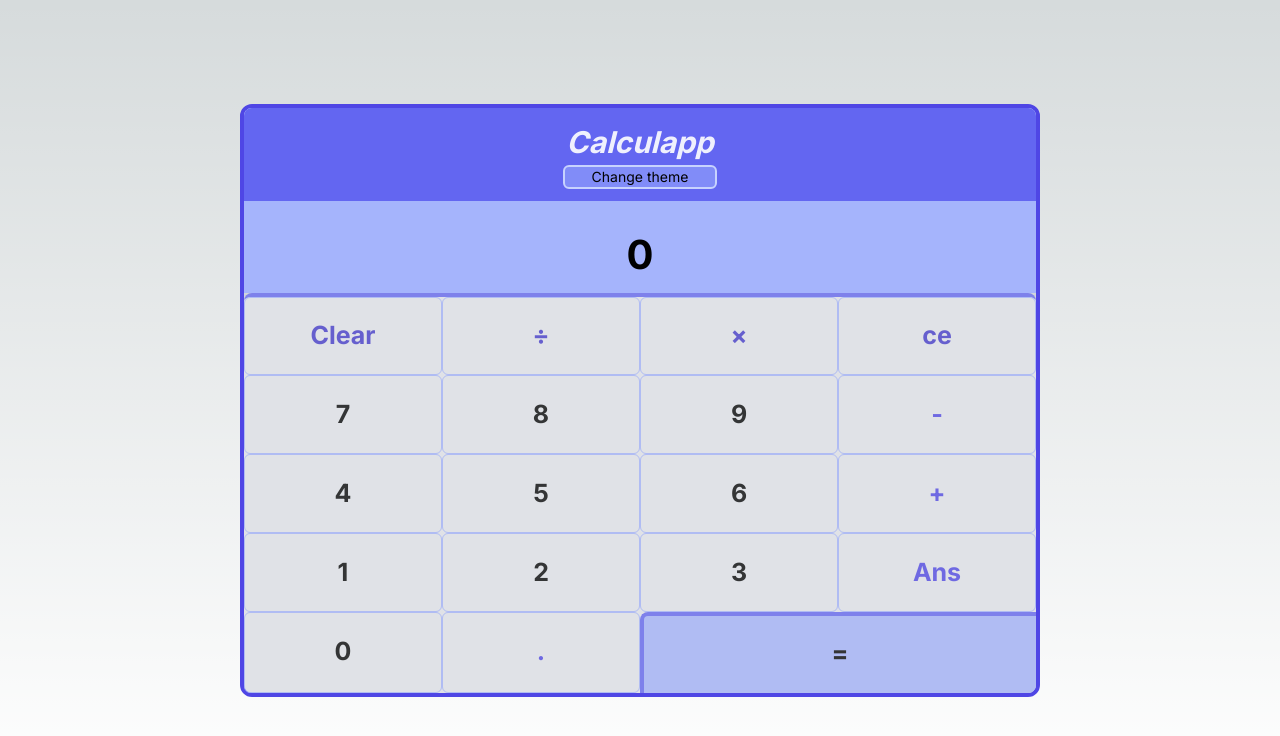
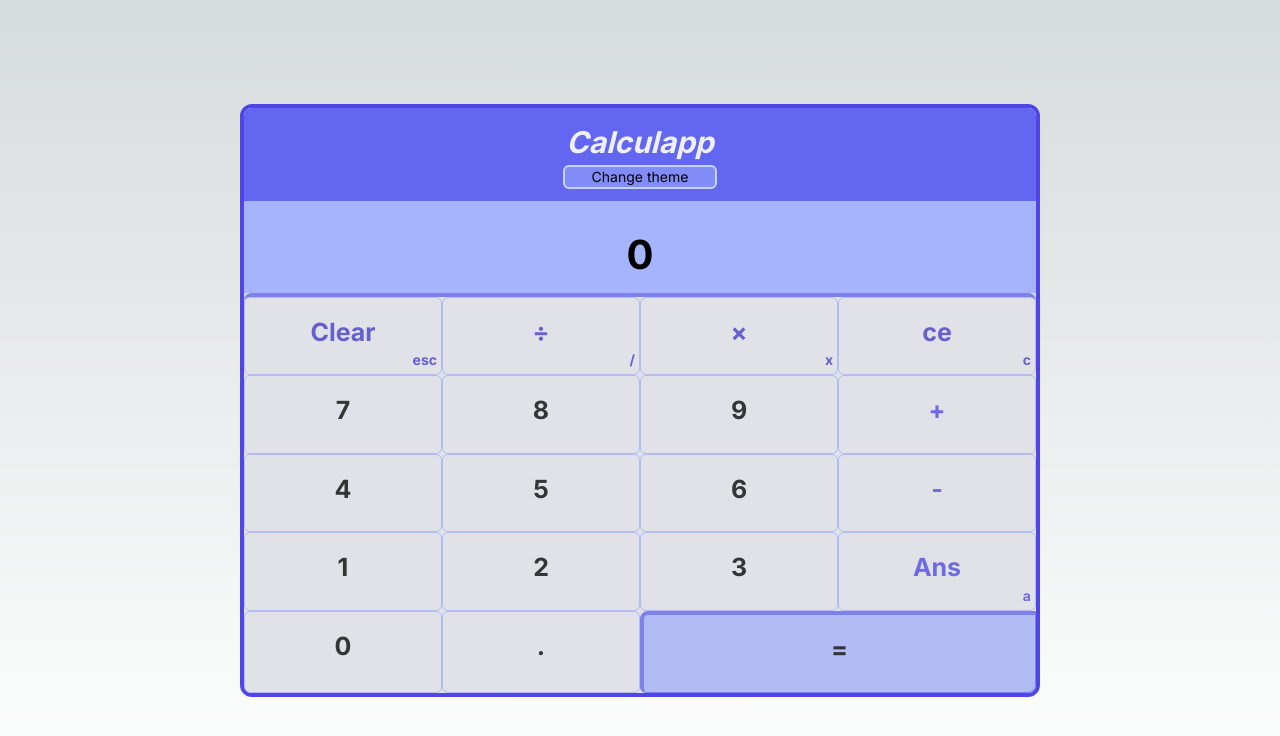
Before and after one commit to jamesdiffeycoding/mathemagical, a Next.js app in the folder calculapp/: page / in a window 1280 px wide. Shown: the top 736 px of the page. Built offline with nearby package versions, Linux system fonts and the light colour scheme; what tailwindcss-bg-patterns would draw is missing.

Commit message:
sort buttons into components

```diff
--- /dev/null
+++ b/calculapp/app/components/Button.tsx
@@ -0,0 +1,16 @@
+"use client"
+
+export default function ButtonComponent({ colour, symbol, hotkey, onClickFunction, extraClasses }) {
+
+
+    return (
+        <div
+            id={symbol}
+            className={`flex relative border rounded-md pt-4 pb-4 border-${colour}-300 hover:bg-${colour}-300 ${extraClasses}`}
+            onClick={() => onClickFunction()}
+        >
+            <button className="absolute w-full">{symbol}</button>
+            <span className="absolute bottom-1 right-1 text-sm whitespace-nowrap">{hotkey}</span>
+        </div>
+    );
+}
--- a/calculapp/app/page.tsx
+++ b/calculapp/app/page.tsx
@@ -2,7 +2,7 @@
 import { useState, useEffect, useRef } from "react"
 import Decimal from "decimal.js" // Decimal JS prevents JavaScript rounding errors (e.g. 3.3+3.3 = 6.59999)
 import useColour from './hooks/useColour'
-
+import ButtonComponent from "./components/Button"
 // FEATURES FOR FUTURE
 // ---- solar power button?
 // ---- bug report button?
@@ -216,32 +216,30 @@ export default function Home() {
 
           {/* CHILD GRID#1: TOP ROW */}
           <section className={`text-${colour}-700 col-span-4 grid grid-cols-4`}>
-            <button id="Clear" className={`border-${colour}-300 border rounded-md  hover:bg-${colour}-300`} onClick={() => handleClearCalculator()}>Clear</button>
-            <button id="÷" className={`border-${colour}-300 border rounded-md  hover:bg-${colour}-300`} onClick={(event) => handleOperation(event.currentTarget.textContent || "")}>÷</button>
-            <button id="×" className={`border-${colour}-300 border rounded-md  hover:bg-${colour}-300`} onClick={(event) => handleOperation(event.currentTarget.textContent || "")}>×</button>
-            <button id="ce" className={`border-${colour}-300 border rounded-md  hover:bg-${colour}-300`} onClick={() => handleClearEntry()}>ce</button>
+            <ButtonComponent colour={colour} symbol="Clear" hotkey="esc" onClickFunction={handleClearCalculator} extraClasses=""></ButtonComponent>
+            <ButtonComponent colour={colour} symbol="÷" hotkey="/" onClickFunction={() => handleOperation("÷")} extraClasses=""></ButtonComponent>
+            <ButtonComponent colour={colour} symbol="×" hotkey="x" onClickFunction={() => handleOperation("×")} extraClasses=""></ButtonComponent>
+            <ButtonComponent colour={colour} symbol="ce" hotkey="c" onClickFunction={handleClearEntry} extraClasses=""></ButtonComponent>
           </section>
-
-
           {/* CHILD GRID#2: NUMBERS 1-9 */}
           <section className="col-span-3 row-span-3 grid grid-cols-3 grid-rows-3">
             {["7", "8", "9", "4", "5", "6", "1", "2", "3"].map((num) => (
-              <button key={num} id={num} className={`border-${colour}-300 border rounded-md hover:bg-${colour}-300`} onClick={(event) => handleEntry(event.currentTarget.textContent || "")}>{num}</button>
+              <ButtonComponent key={num} colour={colour} symbol={num} hotkey="" onClickFunction={() => handleEntry(num)}></ButtonComponent>
             ))}
           </section>
 
 
           {/* CHILD GRID#3: RIGHT COL */}
           <section className={`text-${colour}-600 row-span-3 grid grid-rows-3`}>
-            <button id="-" className={`border-${colour}-300 border rounded-md hover:bg-${colour}-300 text-${colour}-600 `} onClick={(event) => handleOperation(event.currentTarget.textContent || "")}>-</button>
-            <button id="+" className={`border-${colour}-300 border rounded-md hover:bg-${colour}-300 text-${colour}-600`} onClick={(event) => handleOperation(event.currentTarget.textContent || "")}>+</button>
-            <button id="Ans" className={`border-${colour}-300 border rounded-md  hover:bg-${colour}-300 text-${colour}-600`} onClick={() => handleGetPreviousAnswer()}>Ans</button>
+            <ButtonComponent colour={colour} symbol="+" hotkey="" onClickFunction={() => handleOperation("+")} extraClasses=""></ButtonComponent>
+            <ButtonComponent colour={colour} symbol="-" hotkey="" onClickFunction={() => handleOperation("-")} extraClasses=""></ButtonComponent>
+            <ButtonComponent colour={colour} symbol="Ans" hotkey="a" onClickFunction={handleGetPreviousAnswer} extraClasses=""></ButtonComponent>
           </section>
-          <button id="0" className={`border-${colour}-300 border rounded-md hover:bg-${colour}-300`} onClick={(event) => handleEntry(event.currentTarget.textContent || "")}>0</button>
-          <button id="." className={`border-${colour}-300 border rounded-md hover:bg-${colour}-300  text-${colour}-600`} onClick={() => handleDecimalPoint()}>.</button>
-          <div className={`bg-${colour}-300 border-${colour}-500 border-t-4 border-l-4 text-black rounded-tl-lg rounded-r-lg rounded-tr-none flex col-span-2`}>
-            <button id="=" className=" text-center w-full" onClick={() => handleEqualsPress()}>=</button>
-          </div>
+
+          {/* BOTTOM ROW */}
+          <ButtonComponent colour={colour} symbol="0" hotkey="" onClickFunction={() => handleEntry("0")} extraClasses=""></ButtonComponent>
+          <ButtonComponent colour={colour} symbol="." hotkey="" onClickFunction={handleDecimalPoint} extraClasses=""></ButtonComponent>
+          <ButtonComponent colour={colour} symbol="=" hotkey="" onClickFunction={handleEqualsPress} extraClasses={`bg-${colour}-300 border-${colour}-500 border-t-4 border-l-4 rounded-tl-lg rounded-r-lg rounded-tr-none flex col-span-2`}></ButtonComponent>
 
 
           {/* THE BELOW SECTION ENSURES TAILWIND STYLES FOR ALL COLOUR THEMES LOAD, SINCE THEY ARE INCLUDED IN THE BUNDLE AT COMPILE TIME */}
```
